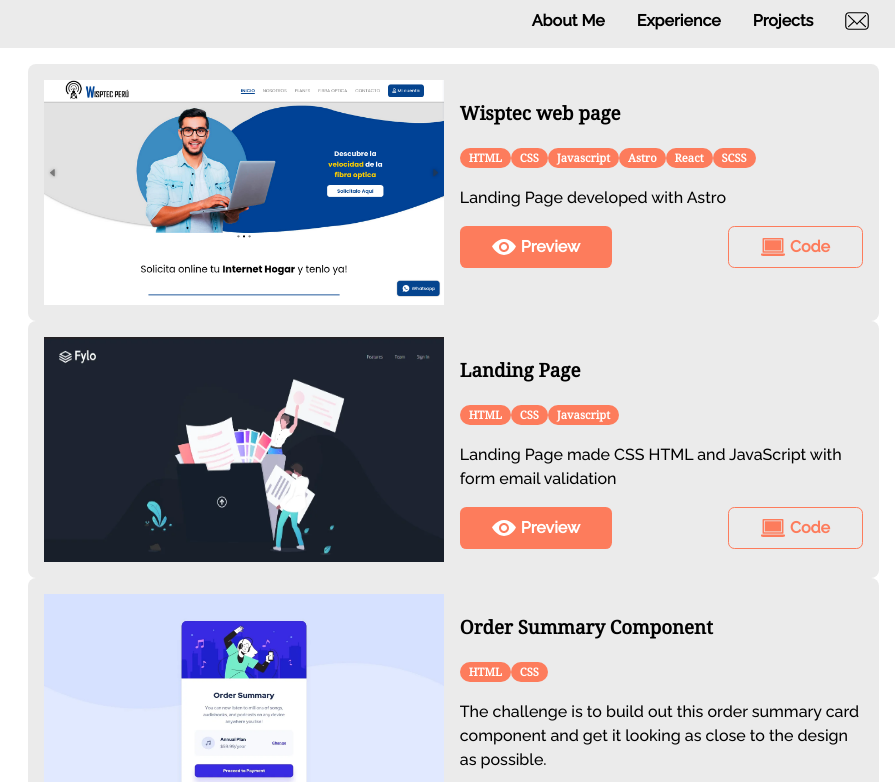
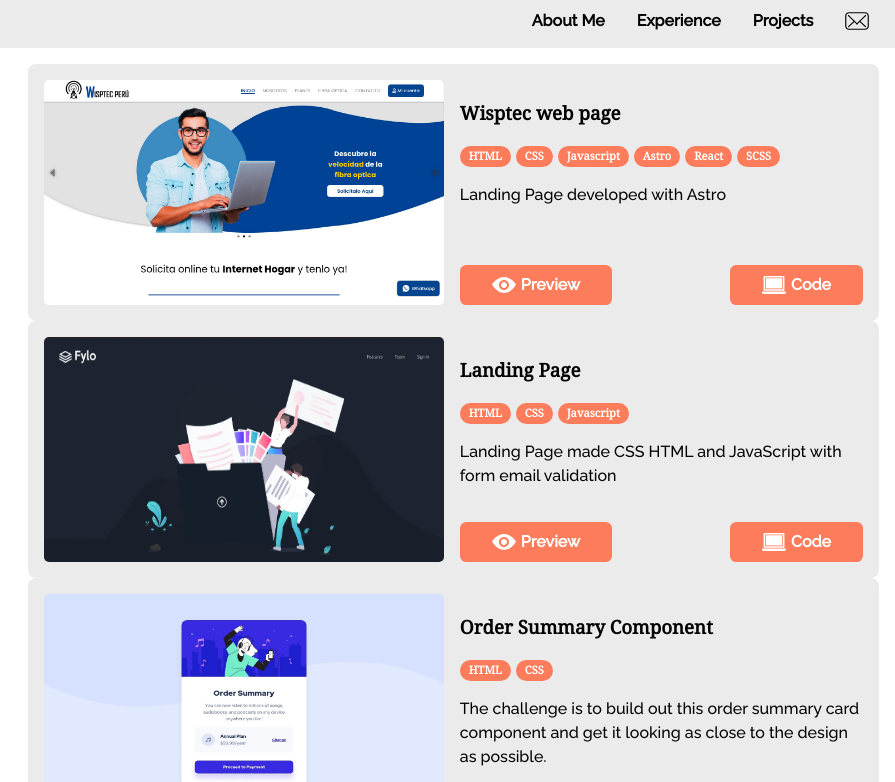
Before and after one commit to surphury/Portfolio, an Astro site: page / in a window 1280 px wide. Shown: the top 782 px of the page, 385-1280 px from the left. Built offline with nearby package versions, Linux system fonts and the light colour scheme; Astro itself is replaced by a stand-in of ours.

Commit message:
fix: buttons aren't aligned to the end of the card

```diff
--- a/src/components/Project.astro
+++ b/src/components/Project.astro
@@ -5,6 +5,7 @@
 <section class="project" id="projects">
 	<img src={ASSETS_PATH + img} alt={title} class="project__image" loading="lazy" decoding="async" />
 	<div class="project__body">
+
 		<header class="project__header">
 			<h3 class="project__title">{title}</h3>
 		</header>
@@ -20,13 +21,13 @@
 		<p class="project__text">{description}</p>
 
 		<div class="project__actions">
-			<a href={preview} rel="external" target="_blank" class="button">
-			<span class="project__icon--preview"></span>
-			Preview
+			<a href={preview} rel="external" target="_blank" class="button project__button">
+				<span class="project__icon--preview"></span>
+				Preview
 			</a>
-			<a href={code} rel="external" target="_blank" class="button button--reverse">
-			<span class="project__icon--code"></span>
-			Code
+			<a  href={code} rel="external" target="_blank" class="button button--reverse" class="button project__button">
+			 	<span class="project__icon--code"></span>
+				Code
 			</a>
 		</div>
 	</div>
@@ -38,10 +39,40 @@
 		background-color: var(--secondary-bg-colour);
 		padding: 1em;
 
+		&__header {
+			grid-area: header;
+		}
+
+		&__text {
+			grid-area: text;
+		}
+
+		&__tag-list{
+			display: flex;
+			column-gap: 0.5ch;
+			grid-area: tags;
+		}
+
+		&__body {
+			display: grid;
+			grid-template-areas: "header"
+								"tags"
+								"text"
+								"actions";
+			grid-template-rows: auto auto auto 1fr;
+		}
+
+		&__image {
+			border-radius: 0.5ch;
+			aspect-ratio: 16 / 9;
+		}
+
 		&__actions {
+			grid-area: actions;
 			display: flex;
 			justify-content: space-between;
 			gap: 1em;
+			align-self: end;
 		}
 
 		&__icon{
@@ -70,7 +101,6 @@
 		.project {
 			display: flex;
 			gap: 1em;
-			flex-basis: 45%;
 
 			&__body {
 				flex-grow: 1;
@@ -78,7 +108,6 @@
 
 			&__image {
 				max-width: 25rem;
-				aspect-ratio: 16 / 9;
 			}
 		}
 	}
```
